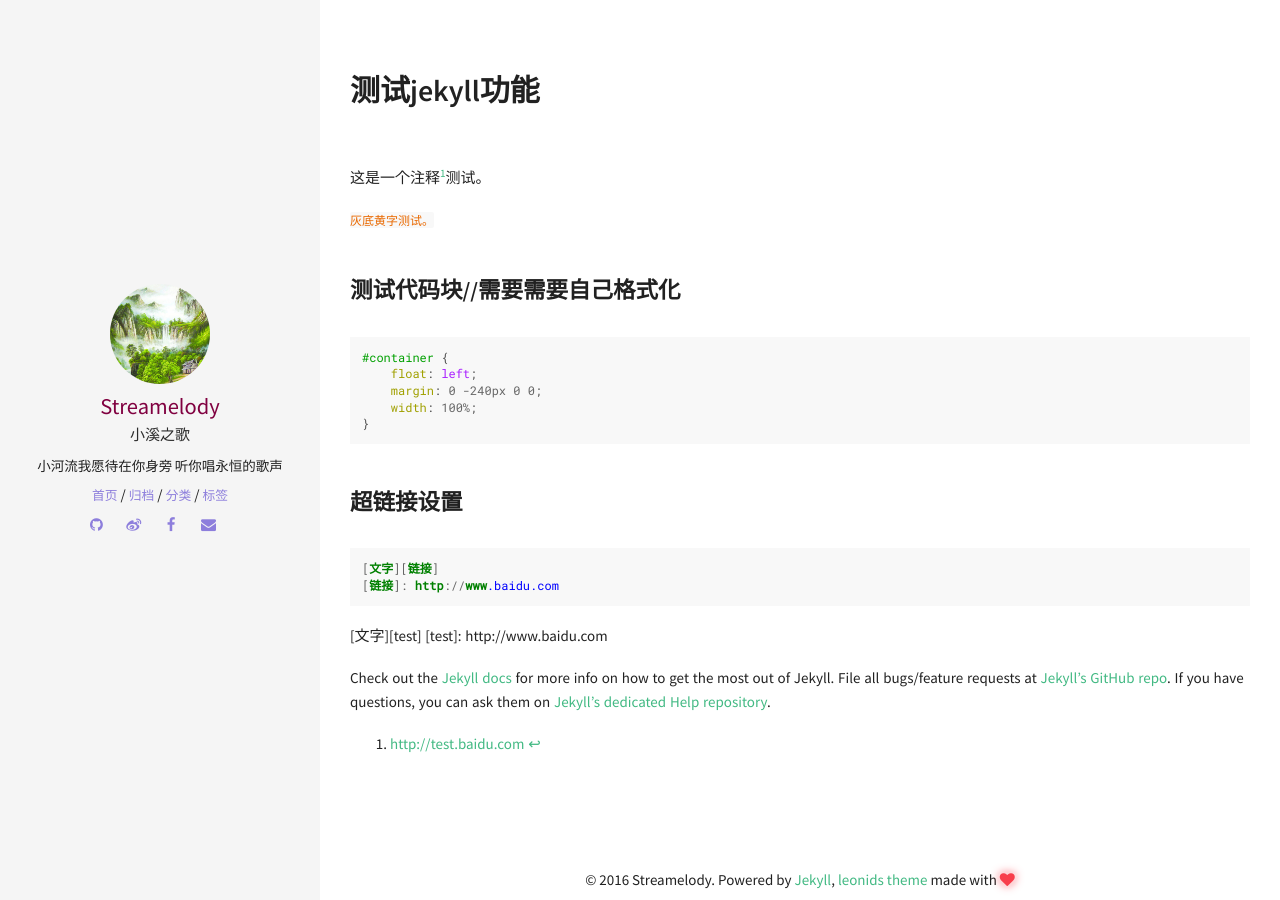
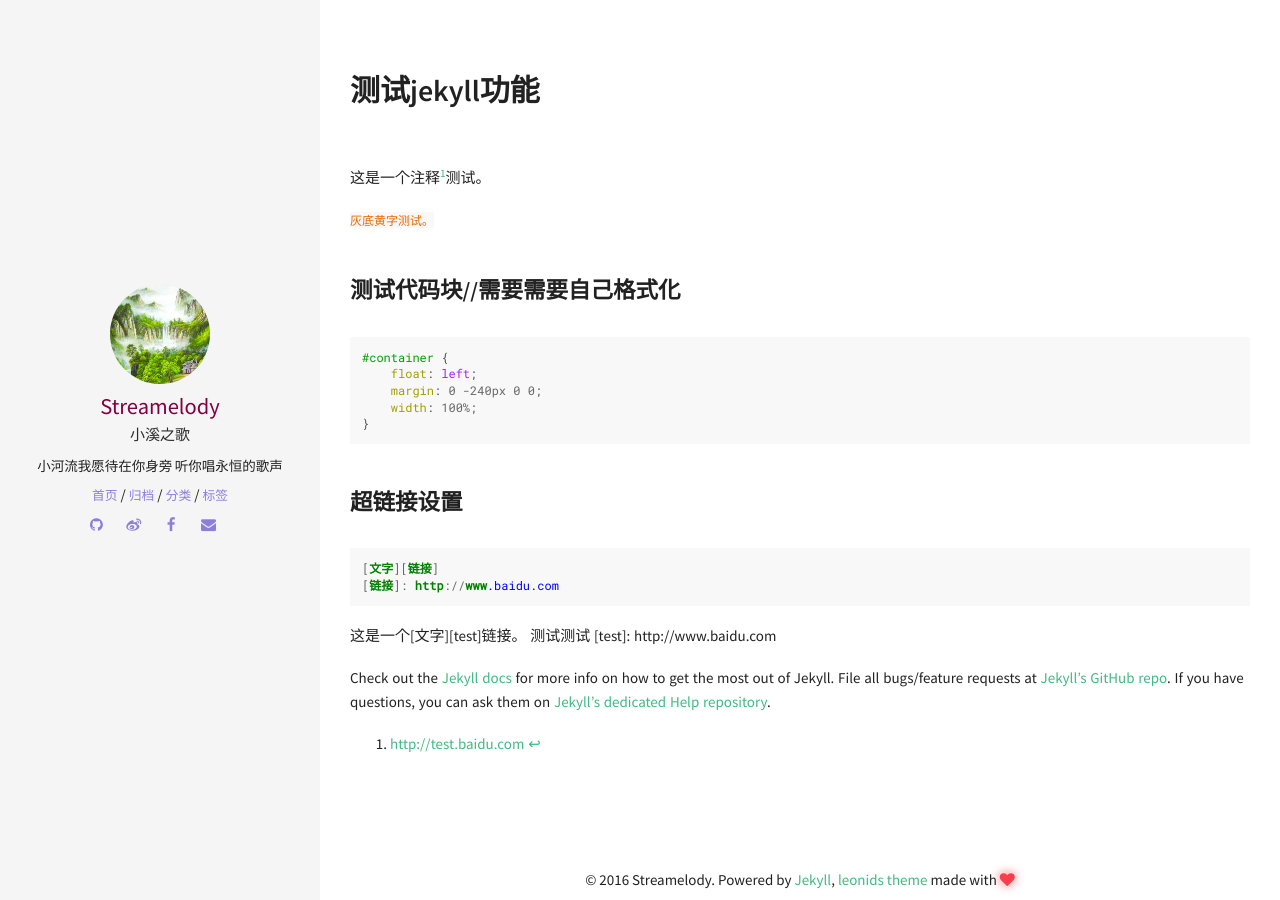
Before and after one commit to yaxauw/streamelody.github.io, a Jekyll site: the page built from _posts/2016-12-04-test-jekyll.md, in a window 1280 px wide. Built offline with Jekyll 4.4.1, drawn with Linux system fonts in a browser that asks for light colours; comment, search, counter and statistics services are not loaded.

Commit message:
commitString

```diff
--- a/_posts/2016-12-04-test-jekyll.md
+++ b/_posts/2016-12-04-test-jekyll.md
@@ -26,7 +26,9 @@ comments: true
 [文字][链接]
 [链接]: http://www.baidu.com
 ~~~
-[文字][test]
+
+这是一个[文字][test]链接。
+测试测试
 [test]: http://www.baidu.com
 
 Check out the [Jekyll docs][jekyll] for more info on how to get the most out of Jekyll. File all bugs/feature requests at [Jekyll’s GitHub repo][jekyll-gh]. If you have questions, you can ask them on [Jekyll’s dedicated Help repository][jekyll-help].
```
